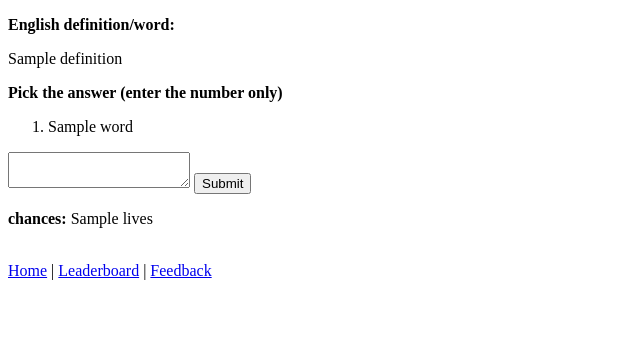
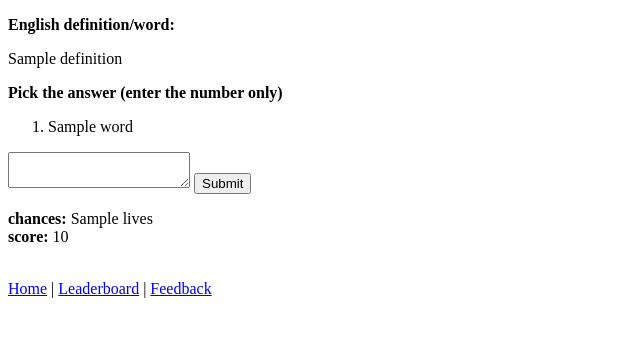
Before and after one commit to lzbotha/VocabChallenge, a Python web app: template vocabchallenge/templates/game.html in a window 1280 px wide. Shown: the top 337 px of the page, without its empty margins (0-640 px from the left). Run offline with Jinja, Linux system fonts and the light colour scheme; the template is opened without the code that fills it: most values are stand-ins (such as "Sample title", 1, 10 or a date in 2020).

Commit message:
added score to game page

```diff
--- a/vocabchallenge/templates/game.html
+++ b/vocabchallenge/templates/game.html
@@ -23,5 +23,6 @@
         <textarea name="wordguess"></textarea>
         <input type="submit" />
     </form>
-    <p><b>chances:</b>   {{ lives }}</p>
+    <p><b>chances:</b>   {{ lives }}<br>
+        <b>score:</b>   {{ score }}</p>
 {% endblock %}
--- a/vocabchallenge/views/game.py
+++ b/vocabchallenge/views/game.py
@@ -43,7 +43,7 @@ def game(lang):
             #user has not yet submitted feedback
             else:
                 session['ingame'] = True
-                return render_template('game.html', words=session['words'], definition=session['definition'], lang=lang, lives=session['lives'])
+                return render_template('game.html', words=session['words'], definition=session['definition'], lang=lang, lives=session['lives'], score=session['score'])
 
         #word and definition not yet retrieved from database
         else:
@@ -54,7 +54,7 @@ def game(lang):
             session['wordnum'] = int(round(random.uniform(0,3)))
 
             session['words'].insert(session['wordnum'] ,session['word'])
-            return render_template('game.html', words=session['words'], definition=session['definition'], lang=lang, lives=session['lives'])
+            return render_template('game.html', words=session['words'], definition=session['definition'], lang=lang, lives=session['lives'], score=session['score'])
 
     #if the player is not yet in a game initialize variables for a new game
     else:
```
